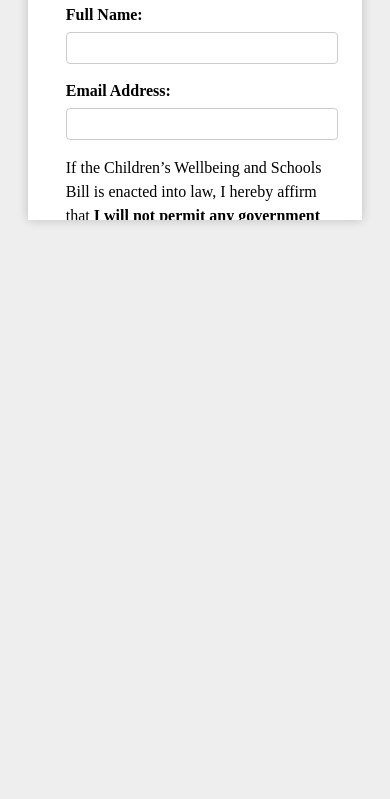
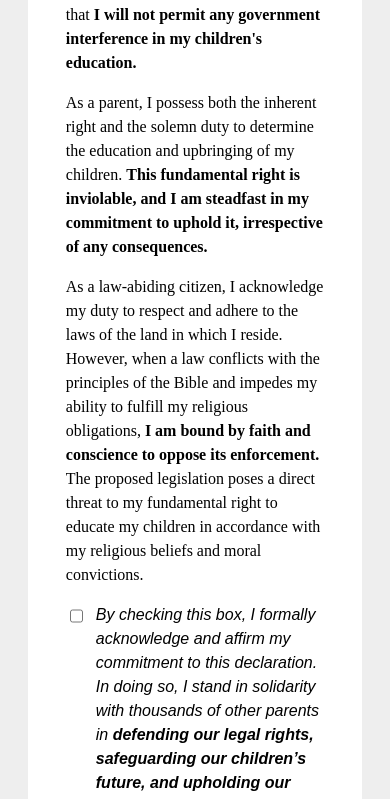
Before and after one commit to swiss-automations/Moshe_Schwartz-declaration-of-commitment, a plain HTML site: page index.html in a window 390 px wide. Shown: the part 451-1250 px from the top of the page. Before the commit the page ends 900 px from the top, so only its background shows below. Drawn offline with Linux system fonts and the light colour scheme.

Commit message:
Update index.html

```diff
--- a/index.html
+++ b/index.html
@@ -17,14 +17,13 @@
         .a4-container {
             width: 100%;
             max-width: 210mm;
-            aspect-ratio: 210 / 297; /* Maintain A4 ratio */
             background: white;
             padding: 20mm;
             box-shadow: 0 0 10px rgba(0,0,0,0.2);
-            overflow: auto;
+            overflow: hidden; /* Hides scrollbar */
             font-family: "Times New Roman", serif;
             line-height: 1.5;
-            font-size: 18px; /* Adjusted for readability */
+            font-size: 18px;
         }
 
         h1 {
@@ -41,7 +40,7 @@
         }
 
         input[type="text"], input[type="email"] {
-            width: 100%; /* Full width for responsiveness */
+            width: 100%;
             padding: 8px;
             margin-top: 5px;
             border: 1px solid #ccc;
@@ -51,7 +50,7 @@
         button {
             margin-top: 20px;
             padding: 10px;
-            width: 100%; /* Button scales properly on smaller screens */
+            width: 100%;
             background: #28a745;
             color: white;
             border: none;
@@ -105,11 +104,16 @@
             font-style: italic;
         }
 
-        /* Responsive Design */
+        /* 📱 Mobile Adjustments */
         @media screen and (max-width: 768px) {
             .a4-container {
+                width: 90vw; /* Make it fill most of the screen */
                 padding: 10mm;
-                font-size: 16px; /* Slightly smaller for mobile */
+                font-size: 16px;
+                box-shadow: none; /* More native feel */
+                border-radius: 10px; /* Slightly rounded edges */
+                height: auto; /* Allow natural height */
+                overflow: visible; /* Remove any scrollbar */
             }
 
             input[type="text"], input[type="email"] {
@@ -163,7 +167,7 @@
             <div class="form-group checkbox-container">
                 <input type="checkbox" id="agreeCheckbox" required>
                 <span class="checkbox-text">
-                    By clicking this box, I formally acknowledge and affirm my commitment to this
+                    By checking this box, I formally acknowledge and affirm my commitment to this
                     declaration. In doing so, I stand in solidarity with thousands of other parents in
                     <strong>defending our legal rights, safeguarding our children’s future, and
                     upholding our shared values, traditions, and beliefs.</strong>
```
